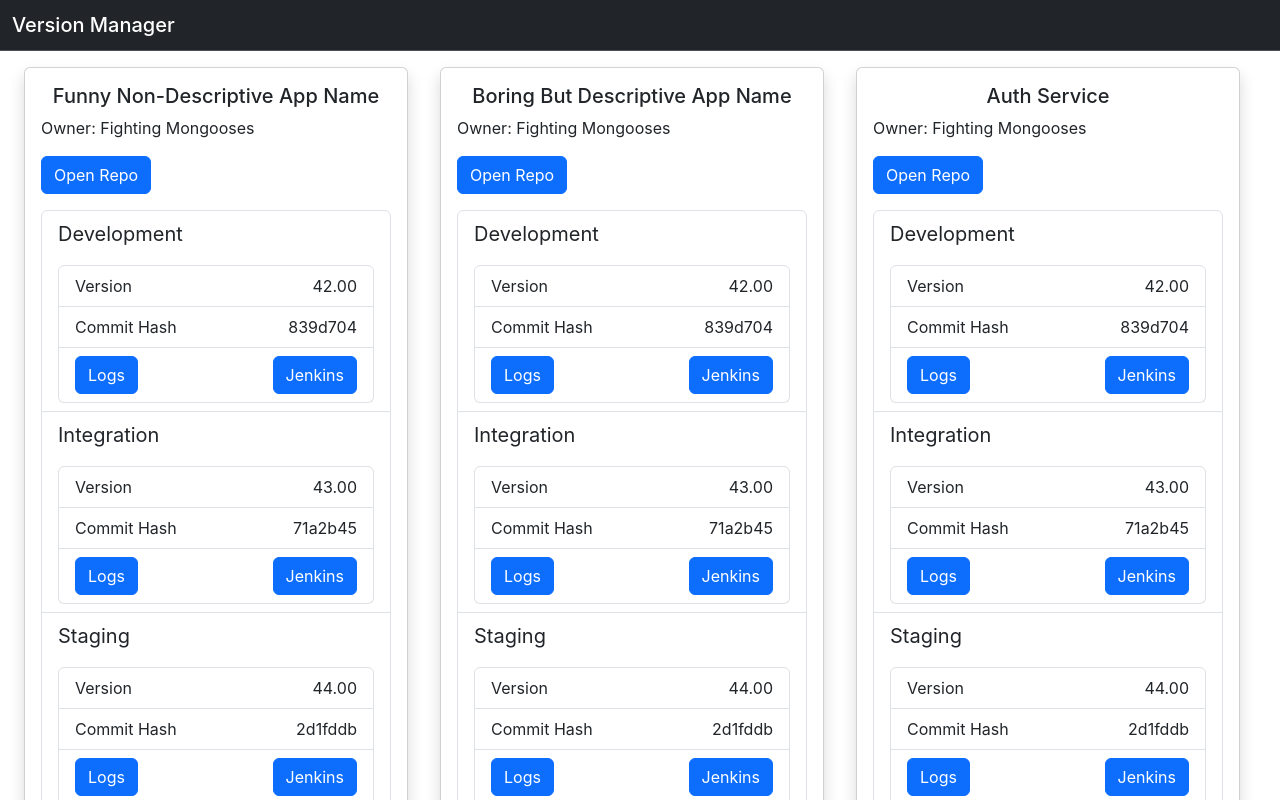
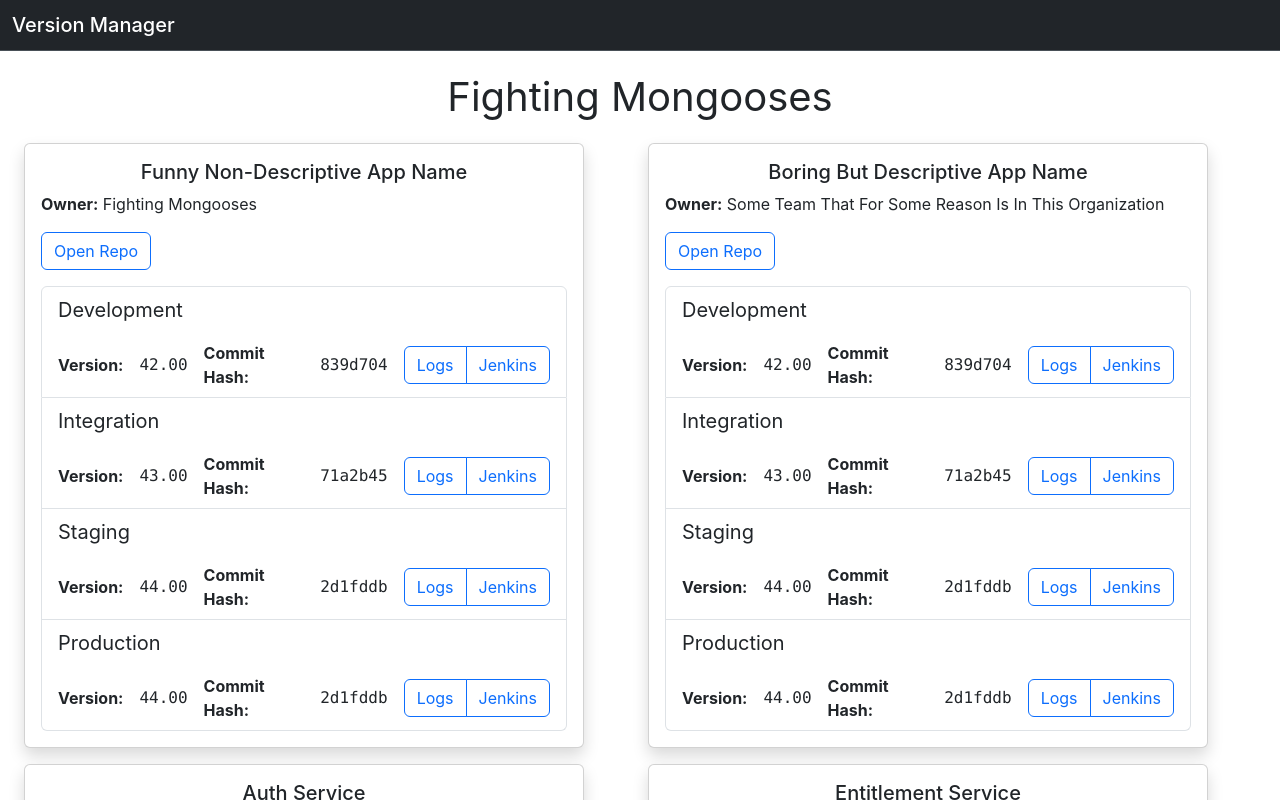
Before and after one commit to Pierce28/version-manager-ui, a React (Create React App) app: page /organization/1/applications in a window 1280 px wide. Shown: the top 800 px of the page. Built offline with nearby package versions, Linux system fonts and the light colour scheme.

Commit message:
Reword the application card layout and additional visual tweaks

```diff
--- a/src/application/Application.js
+++ b/src/application/Application.js
@@ -2,31 +2,22 @@ function Application(props) {
     const environmentData = props.environments.map((environment) =>
         <li key={environment.name} className="list-group-item">
             <p className="fs-5">{environment.name}</p>
-            <ul className="list-group">
-                <li className="list-group-item d-flex justify-content-between align-items-center">
-                    <span>Version</span>
-                    <span>{environment.version}</span>
-                </li>
-                <li className="list-group-item d-flex justify-content-between align-items-center">
-                    <span>Commit Hash</span>
-                    <span>{environment.gitCommitHash}</span>
-                </li>
-                <li className="list-group-item d-flex justify-content-between align-items-center">
-                    <a className="btn btn-primary" role="button" href="#" target="_blank">Logs</a>
-                    <a className="btn btn-primary" role="button" href="#" target="_blank">Jenkins</a>
-                </li>
-            </ul>
+            <div className="hstack gap-3">
+                <EnvironmentValue attribute="Version" value={environment.version} />
+                <EnvironmentValue attribute="Commit Hash" value={environment.gitCommitHash} />
+                <EnvironmentButtons />
+            </div>
         </li>
     );
 
     return (
         <div className="col">
-            <div className="card h-100 shadow" style={{ width: "24rem" }}>
+            <div className="card h-100 shadow" style={{ width: "35rem" }}>
                 <div className="card-body">
                     <h5 className="card-title text-center">{props.name}</h5>
-                    <p className="card-text">Owner: {props.owner}</p>
+                    <p className="card-text"><strong>Owner:</strong> {props.owner}</p>
                     <p className="card-text">
-                        <a className="btn btn-primary" role="button" href={props.repo} target="_blank">Open Repo</a>
+                        <a className="btn btn-outline-primary" role="button" href={props.repo} target="_blank">Open Repo</a>
                     </p>
                     <ul className="list-group">
                         {environmentData}
@@ -35,6 +26,24 @@ function Application(props) {
             </div>
         </div>
     )
-}
+};
+
+function EnvironmentValue(props) {
+    return (
+        <div className="hstack gap-3">
+            <span className="fw-bold">{props.attribute}:</span>
+            <span className="font-monospace user-select-all">{props.value}</span>
+        </div>
+    );
+};
+
+function EnvironmentButtons(props) {
+    return (
+        <div className="btn-group ms-auto" role="group">
+            <a className="btn btn-outline-primary" role="button" href="#" target="_blank">Logs</a>
+            <a className="btn btn-outline-primary" role="button" href="#" target="_blank">Jenkins</a>
+        </div>
+    );
+};
 
 export default Application;
--- a/src/application/ApplicationsView.js
+++ b/src/application/ApplicationsView.js
@@ -11,12 +11,15 @@ function ApplicationsView() {
         return <LoadingView />
     }
 
-    const applications = applicationsData.map((application) =>
+    const applications = applicationsData.applications.map((application) =>
         <Application name={application.name} owner={application.owner} repo={application.repo} environments={application.environments} key={application.name} />
     );
 
     return (
         <div className="container-fluid">
+            <div className="fs-1 text-center mb-3">
+                {applicationsData.organization}
+            </div>
             <div className="row g-3">
                 {applications}
             </div>
@@ -28,7 +31,9 @@ export default ApplicationsView;
 
 export const applicationsLoader = async () => {
     // This is where we'll call the backend eventually... but let's fake it for now
-    return [
+    return {
+        organization: "Fighting Mongooses",
+        applications: [
             {
                 name: "Funny Non-Descriptive App Name",
                 owner: "Fighting Mongooses",
@@ -66,7 +71,7 @@ export const applicationsLoader = async () => {
             },
             {
                 name: "Boring But Descriptive App Name",
-            owner: "Fighting Mongooses",
+                owner: "Some Team That For Some Reason Is In This Organization",
                 repo: "https://github.com/Pierce28/version-manager-ui/",
                 environments: [
                     {
@@ -204,5 +209,6 @@ export const applicationsLoader = async () => {
                     },
                 ],
             },
-    ];
+        ]
+    }
 };
```
Lines whose indentation alone changed are shown as unchanged.
